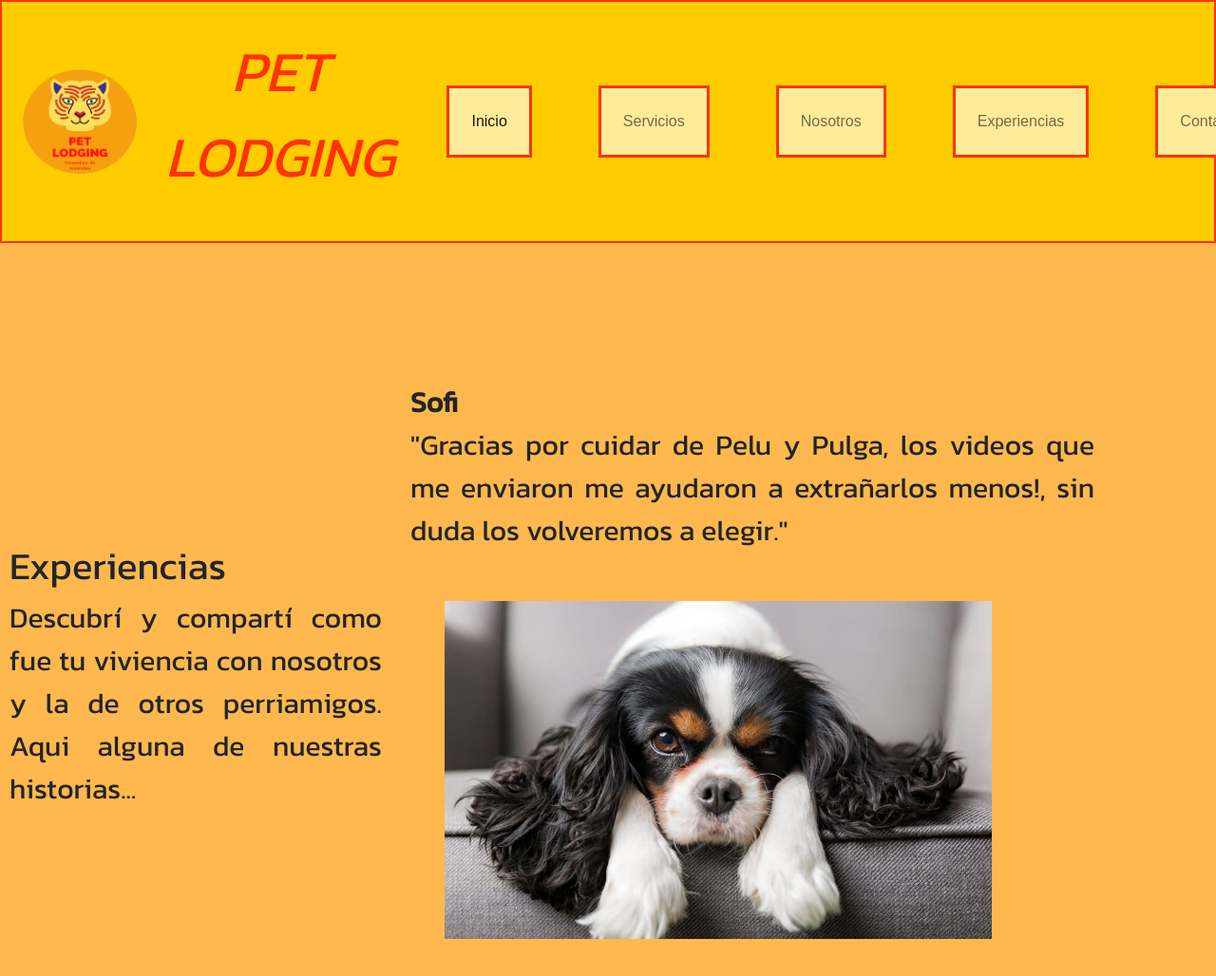
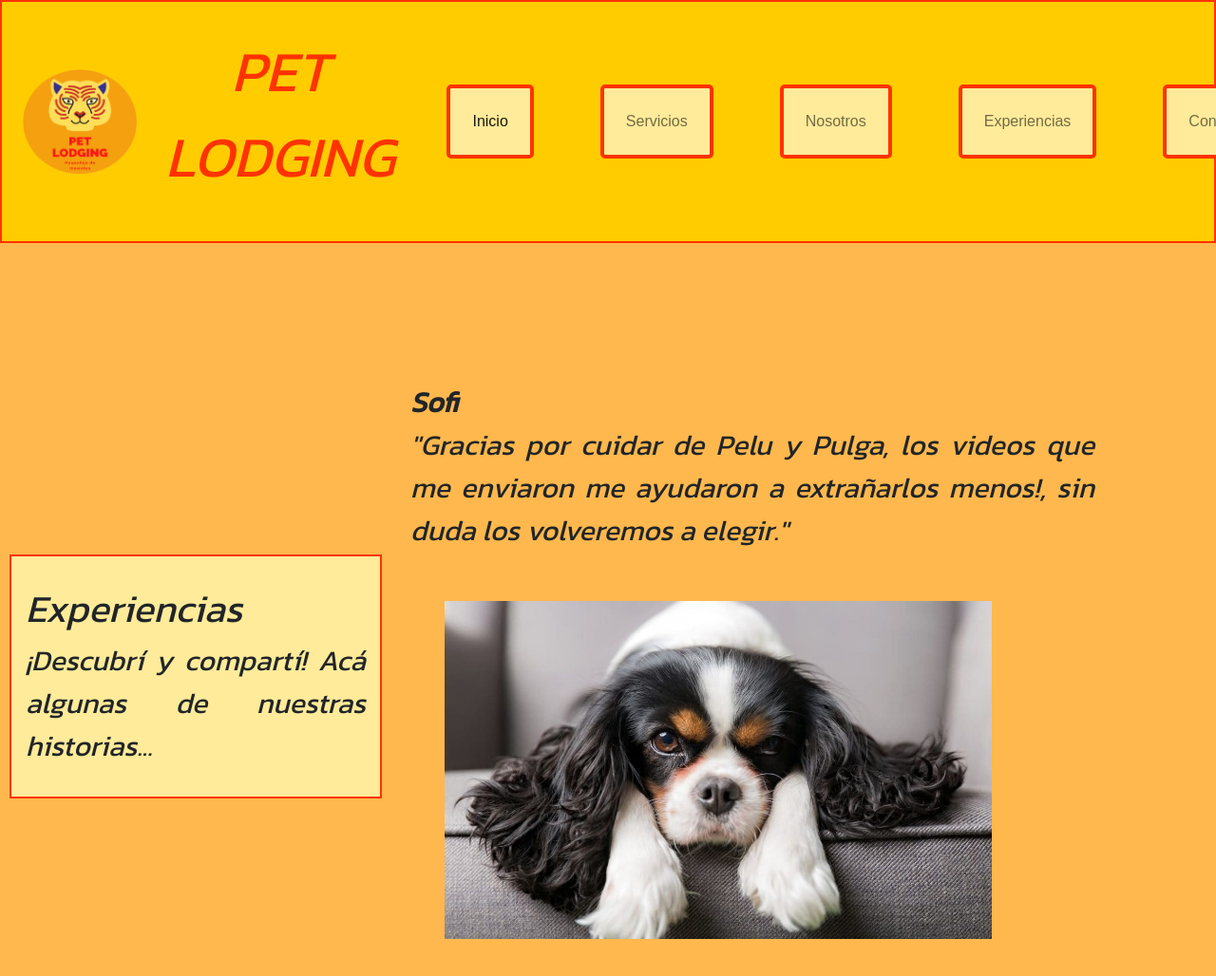
Before and after one commit to IrazoquiInaki/proyectoDesarrollo, a website: page experiencias.html in a window 1280 px wide. Shown: the top 1028 px of the page at 95% size. Drawn offline with nearby package versions, Linux system fonts and the light colour scheme.

Commit message:
ultimos estilos

```diff
--- a/experiencias.html
+++ b/experiencias.html
@@ -16,7 +16,7 @@
     <header>
         <nav class="navbar navbar-expand-lg navBar">
             <div class="container-fluid">
-              <img src="img/favicon.png" alt="Logo" class="favicon">
+              <a title="Logo" href="index.html"><img src="img/favicon.png" alt="Logo" class="favicon"></a>
               <div class="petLodging">
                 <p>PET LODGING</p>
               </div>
@@ -48,7 +48,7 @@
     </header>
     <main class="mainExperiencias">
         <div class="textoExperiencias">
-            <p><h1>Experiencias</h1>Descubrí y compartí como fue tu viviencia con nosotros y la de otros perriamigos. Aqui alguna de nuestras historias... </p>
+            <p><h1>Experiencias</h1>¡Descubrí y compartí! Acá algunas de nuestras historias... </p>
         </div>
         <div>
             <strong> Sofi</strong>
--- a/scss/components/_header.scss
+++ b/scss/components/_header.scss
@@ -22,7 +22,8 @@ header{
            .navbar-nav{
             .nav-item{
                 display: inline-flex;
-                border: solid 3px #ff3300;
+                border-radius: 5px;
+                border: solid 4px #ff3300;
                 background-color: #ffeb99;
                 list-style: none;
                 text-align: center;
--- a/scss/components/_main.scss
+++ b/scss/components/_main.scss
@@ -21,12 +21,18 @@ body{
     grid-template-columns: 1fr 1fr;
     gap: 30px;
     align-items: center;
-    font-family: 'Kanit', sans-serif;
+    font-style: italic;
     margin: 5px;
     padding: 5px;
     justify-content: center;
     font-size: 30px;
     text-align: justify;
+    .textoExperiencias{
+        font-family: 'Kanit', sans-serif;
+        border: solid 2px #ff3300;
+        background-color: #ffeb99;
+        padding: 15px;
+    }
 }
 .mainServicios{
     width: 90%;
--- a/scss/components/_servicios.scss
+++ b/scss/components/_servicios.scss
@@ -8,4 +8,5 @@
 .cuadroServicios{
     padding: 5px;
     border: solid 3px red;
+    background-color:#ffeb99;
 }
```
Also changed, not shown: contacto.html (+1 -1 lines), index.html (+1 -1 lines), nosotros.html (+1 -1 lines), servicios.html (+1 -1 lines), css/style.css, scss/components/_experiencias.scss (line endings or trailing spaces), 1 other file.
